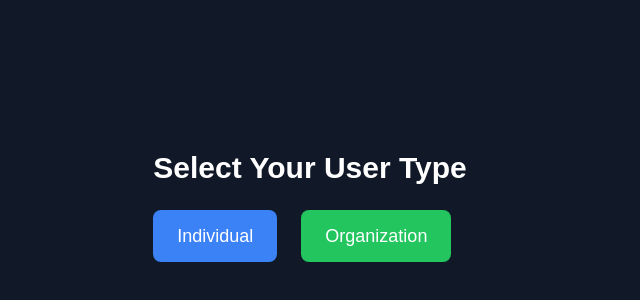
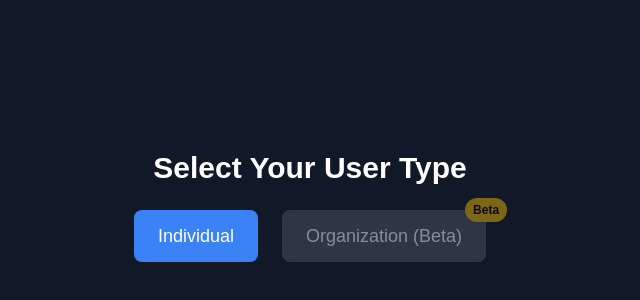
Before and after one commit to devashish2006/TrueFeedback, a Next.js app: page /ask in a window 1280 px wide. Shown: the part 194-494 px from the top of the page, without its empty margins (330-970 px from the left). Built offline with nearby package versions, Linux system fonts and the light colour scheme.

Commit message:
disabled organisation

```diff
--- a/src/app/ask/page.tsx
+++ b/src/app/ask/page.tsx
@@ -8,8 +8,6 @@ const UserTypeSelection = () => {
   const handleSelection = (type: string) => {
     if (type === "individual") {
       router.push("/dashboard");
-    } else if (type === "organization") {
-      router.push("/organisationDetails");
     }
   };
 
@@ -25,10 +23,11 @@ const UserTypeSelection = () => {
             Individual
           </button>
           <button
-            className="px-6 py-3 bg-green-500 hover:bg-green-600 rounded-lg text-lg transition"
-            onClick={() => handleSelection("organization")}
+            className="px-6 py-3 bg-gray-600 cursor-not-allowed rounded-lg text-lg opacity-50 relative"
+            disabled
           >
-            Organization
+            Organization (Beta)
+            <span className="absolute top-0 right-0 bg-yellow-500 text-black text-xs font-bold px-2 py-1 rounded-full transform translate-x-1/2 -translate-y-1/2">Beta</span>
           </button>
         </div>
       </div>
```
